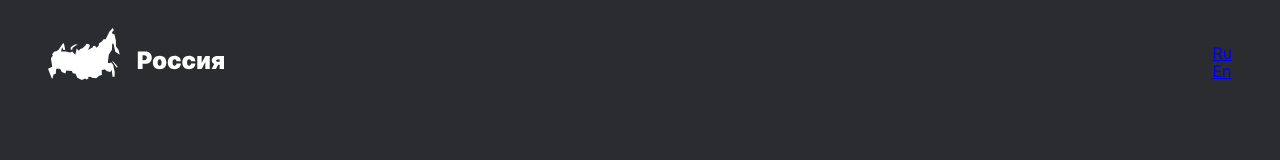
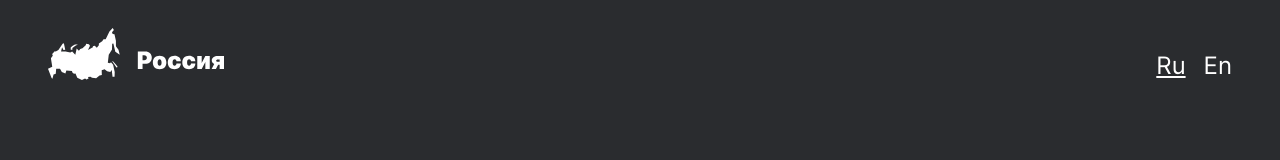
Before and after one commit to elicrock/russian-travel, a plain HTML site: page index.html in a window 1280 px wide. Drawn offline with Linux system fonts and the light colour scheme.

Commit message:
Sprint 3 - header (upd)

```diff
--- a/blocks/header/__link/_active/header__lang-link_active.css
+++ b/blocks/header/__link/_active/header__lang-link_active.css
@@ -0,0 +1,3 @@
+.header__lang-link_active {
+  text-decoration: underline;
+}
--- a/blocks/header/__link/header__lang-link.css
+++ b/blocks/header/__link/header__lang-link.css
@@ -0,0 +1,12 @@
+.header__lang-link {
+  color: #fff;
+  font-size: 24px;
+  line-height: 28px;
+  font-weight: 400;
+  text-decoration: none;
+
+}
+
+.header__lang-link:hover {
+  opacity: .8;
+}
--- a/blocks/header/__links/header__lang-links.css
+++ b/blocks/header/__links/header__lang-links.css
@@ -1,7 +1,15 @@
 .header__lang-links {
+  margin: 0;
+  padding: 0;
   display: -ms-grid;
   display: grid;
   -ms-grid-column-align: end;
       justify-self: end;
+
+  grid-template-columns: repeat(2, -webkit-min-content);
+  grid-template-columns: repeat(2, min-content);
+  -webkit-column-gap: 18px;
+     -moz-column-gap: 18px;
+          column-gap: 18px;
   list-style: none;
 }
--- a/blocks/header/header.css
+++ b/blocks/header/header.css
@@ -1,6 +1,8 @@
 .header {
   display: grid;
   grid-template-columns: repeat(2, 1fr);
+  -webkit-align-items: end;
+          align-items: end;
   margin-top: 1.75rem;
   padding: 0 3rem;
 }
```
